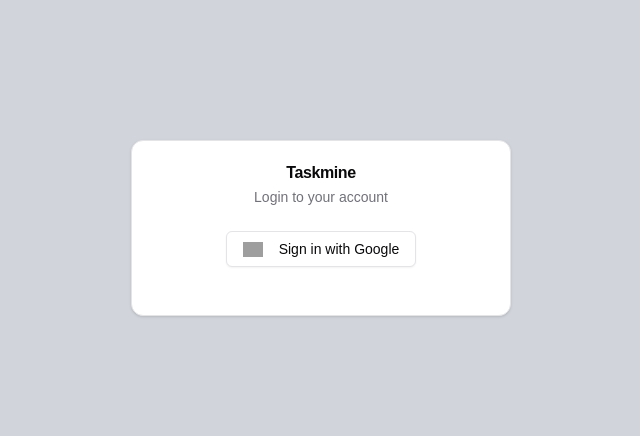
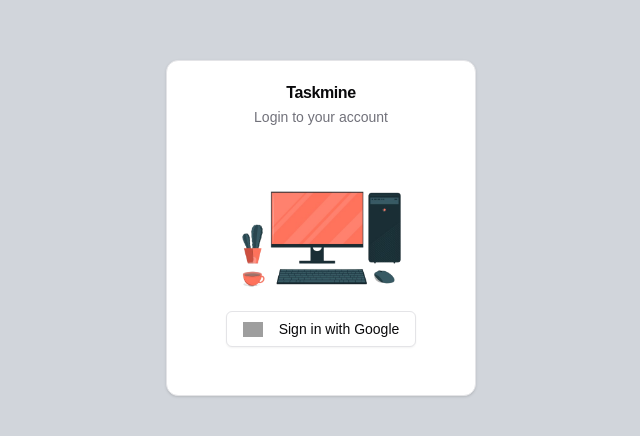
Before and after one commit to gkcodez/taskmine, a Next.js app: page /login in a window 1280 px wide. Shown: the part 172-608 px from the top of the page, without its empty margins (319-959 px from the left). Built offline with nearby package versions, Linux system fonts and the light colour scheme; grey boxes are pictures that could not be loaded.

Commit message:
Login page design updated

```diff
--- a/app/login/LoginForm.tsx
+++ b/app/login/LoginForm.tsx
@@ -183,6 +183,7 @@ import { Button } from "@/components/ui/button";
 import { Loader2 } from "lucide-react";
 import Link from "next/link";
 import GoogleSignin from "./GoogleSignin";
+import Image from "next/image";
 
 const formSchema = z.object({
   email: z.string().email(),
@@ -229,8 +230,8 @@ export default function LoginForm() {
   const email = form.getValues("email");
 
   return (
-    <main className="flex justify-center items-center min-h-screen bg-gray-300">
-      <Card className="w-[380px] flex flex-col items-center justify-center text-center">
+    <main className="flex justify-center items-center min-h-screen bg-gray-300 p-5">
+      <Card className="w-full lg:w-1/4 md:w-1/2 flex flex-col items-center justify-center text-center">
         <CardHeader>
           <CardTitle>Taskmine</CardTitle>
           <CardDescription>Login to your account</CardDescription>
@@ -281,7 +282,17 @@ export default function LoginForm() {
                   "Login"
                 )}
               </Button> */}
+
           <Suspense fallback={<div>Loading...</div>}>
+            <div className="relative w-full h-[20vh]">
+              <Image
+                src={"/images/login.png"}
+                alt="Empty task"
+                fill
+                className="object-contain"
+                priority={true}
+              />
+            </div>
             <GoogleSignin />
           </Suspense>
           {/* </form>
--- a/components/pomodoro/pomodoro.tsx
+++ b/components/pomodoro/pomodoro.tsx
@@ -181,27 +181,32 @@ export default function Pomodoro({ task, onTaskFocusComplete }: { task: ITask |
                                     Long Break
                                 </TabsTrigger>
                             </TabsList>
+                            <div className="mt-2">
                                 <TabsContent value="focus" className="flex-grow h-full">
-                                <div className="flex-col items-center justify-center gap-2 w-full h-full text-center p-2">
+                                    <div className="flex-col items-center justify-center gap-2 w-full h-full text-center">
+                                        <FiClock className="text-3xl w-full" />
                                         <div className="text-7xl font-bold text-gray-900 dark:text-gray-50">
                                             {Math.floor(timeRemaining / 60)}:{String(timeRemaining % 60).padStart(2, "0")}
                                         </div>
                                     </div>
                                 </TabsContent>
                                 <TabsContent value="shortbreak" className="flex-grow h-full">
-                                <div className="flex-col items-center justify-center gap-2 w-full text-center p-2">
+                                    <div className="flex-col items-center justify-center gap-2 w-full text-center">
+                                        <FiClock className="text-3xl w-full" />
                                         <div className="text-7xl font-bold text-gray-900 dark:text-gray-50">
                                             {Math.floor(timeRemaining / 60)}:{String(timeRemaining % 60).padStart(2, "0")}
                                         </div>
                                     </div>
                                 </TabsContent>
                                 <TabsContent value="longbreak" className="flex-grow h-full">
-                                <div className="flex-col items-center justify-center gap-2 w-full text-center p-2">
+                                    <div className="flex-col items-center justify-center gap-2 w-full text-center">
+                                        <FiClock className="text-3xl w-full" />
                                         <div className="text-7xl font-bold text-gray-900 dark:text-gray-50">
                                             {Math.floor(timeRemaining / 60)}:{String(timeRemaining % 60).padStart(2, "0")}
                                         </div>
                                     </div>
                                 </TabsContent>
+                            </div>
                         </Tabs>
                     }
                 </CardContent>
@@ -210,7 +215,7 @@ export default function Pomodoro({ task, onTaskFocusComplete }: { task: ITask |
                         task &&
                         <div className="flex items-center justify-center w-full gap-2">
                             {!isRunning &&
-                                <Button onClick={handleStart} className="bg-red-700">
+                                <Button onClick={handleStart}>
                                     <FiPlay /> Start
                                 </Button>
                             }
```
Also changed, not shown: public/images/login.png (added). Lines whose indentation alone changed are shown as unchanged.
